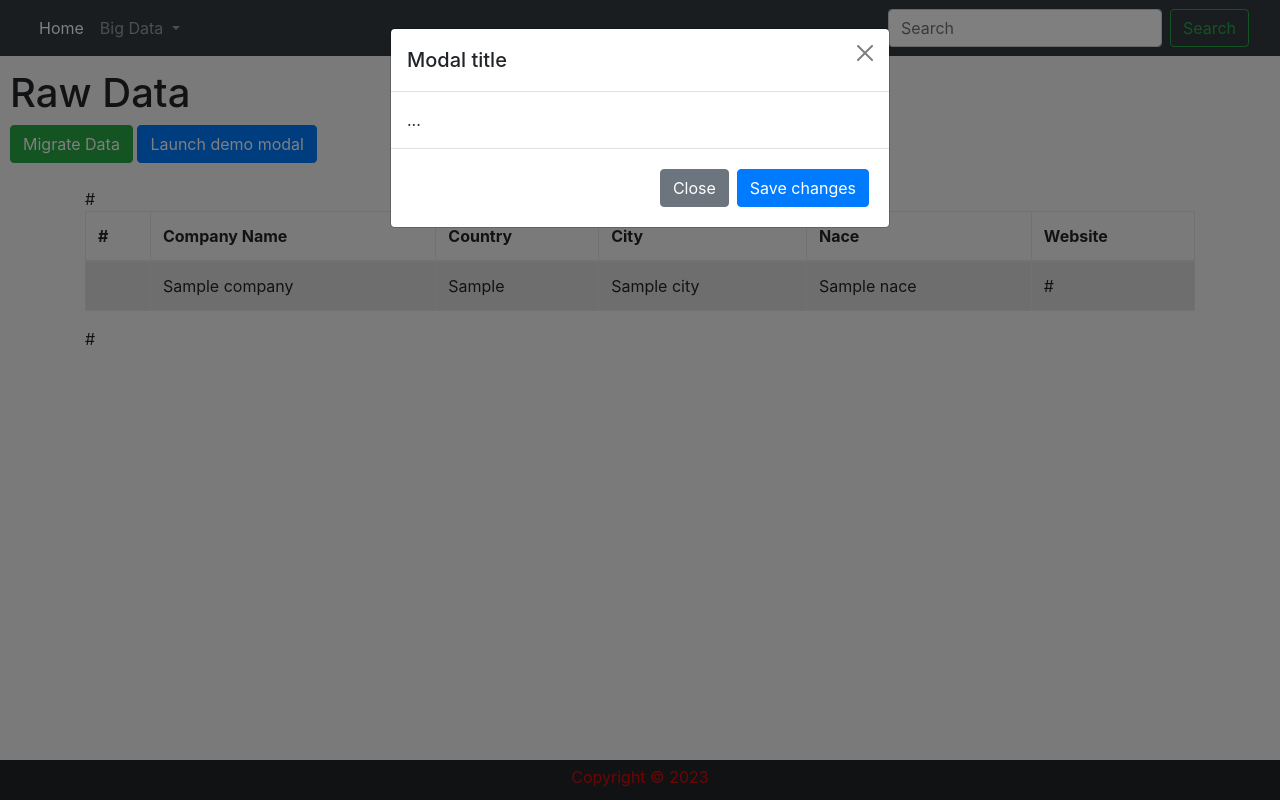
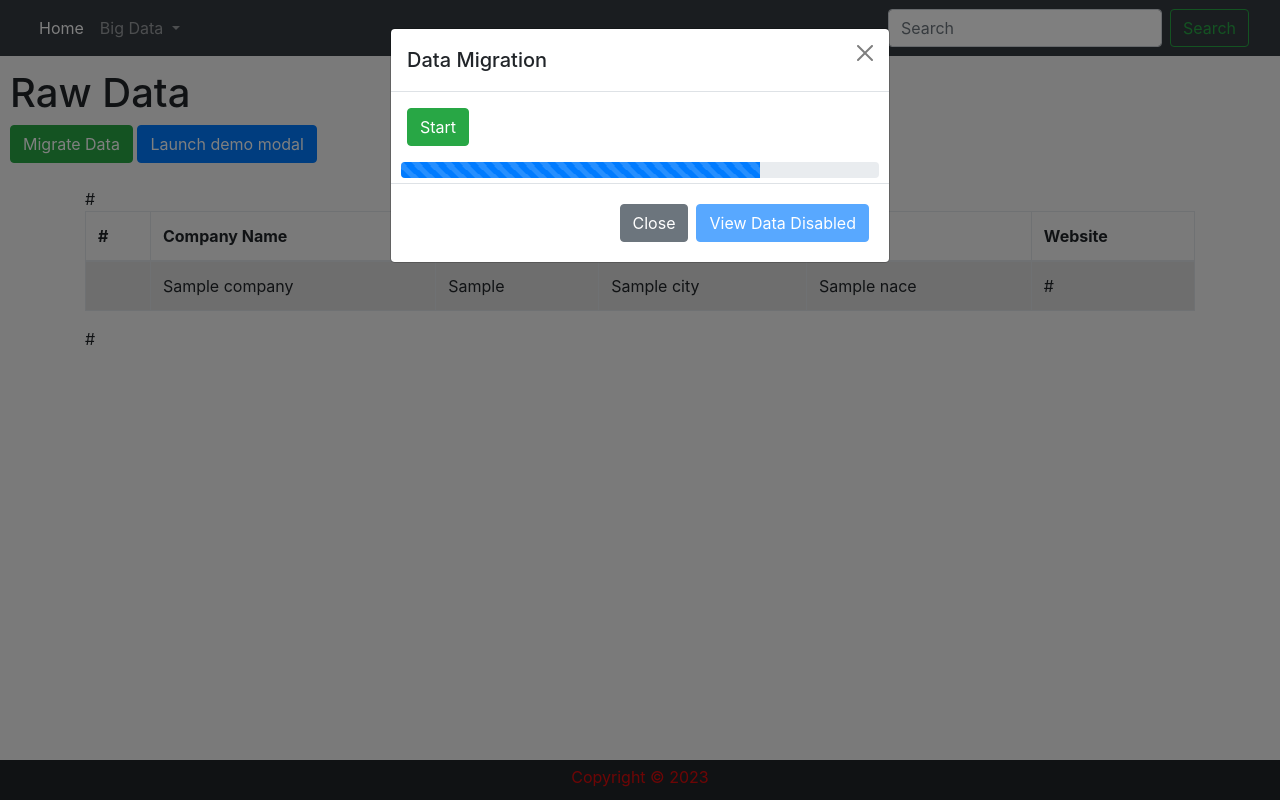
Before and after one commit to da4o88/big_data_purification, a Flask app: template app/templates/raw_data.html in a window 1280 px wide, after a click on "Launch demo modal". Run offline with Flask 2, Linux system fonts and the light colour scheme; the template is opened without the code that fills it: most values are stand-ins (such as "Sample title", 1, 10 or a date in 2020); some libraries are stand-ins or nearby versions.

Commit message:
modal popUp buttons

```diff
--- a/app/static/css/main.css
+++ b/app/static/css/main.css
@@ -33,3 +33,9 @@ body {
 div button {
     display: inline-block;
 }
+
+.modal-progress-bar {
+    margin-left: 10px;
+    margin-right: 10px;
+    margin-bottom: 5px;
+}
--- a/app/templates/modal.html
+++ b/app/templates/modal.html
@@ -3,17 +3,29 @@
   <div class="modal-dialog">
     <div class="modal-content">
       <div class="modal-header">
-        <h1 class="modal-title fs-5" id="exampleModalLabel">Modal title</h1>
+        <h1 class="modal-title fs-5" id="exampleModalLabel">Data Migration</h1>
         <button type="button" class="btn-close" data-bs-dismiss="modal" aria-label="Close"></button>
       </div>
       <div class="modal-body">
-        ...
+        <form action="" method="POST">
+                <input type="submit" value="Start" class="btn btn-success" name="btn-migrate">
+        </form>
       </div>
+      <div class="progress modal-progress-bar" role="progressbar" aria-label="Animated striped example" aria-valuenow="75" aria-valuemin="0" aria-valuemax="100">
+        <div class="progress-bar progress-bar-striped progress-bar-animated" style="width: 75%"></div>
+      </div>
+      {% if btn_migrate_flag %}
       <div class="modal-footer">
         <button type="button" class="btn btn-secondary" data-bs-dismiss="modal">Close</button>
-        <button type="button" class="btn btn-primary">Save changes</button>
+          <a href="{{ url_for('show_data') }}"><button type="button" class="btn btn-primary">View Data</button></a>
       </div>
-    </div>
+      {% else %}
+        <div class="modal-footer">
+        <button type="button" class="btn btn-secondary" data-bs-dismiss="modal">Close</button>
+        <button type="button" class="btn btn-primary" disabled>View Data Disabled</button>
+      </div>
+      {% endif %}
+      </div>
   </div>
 </div>
 
--- a/app/templates/raw_data.html
+++ b/app/templates/raw_data.html
@@ -3,7 +3,7 @@
     <div>
         <div>
             <h1>Raw Data</h1>
-            <form action="" method="POST">
+            <form action="/raw-data" method="POST">
                 <input type="submit" value="Migrate Data" class="btn btn-success" name="btn-migrate">
 
                 <!-- Button trigger modal -->
```
Also changed, not shown: app/views.py (+8 -4 lines).
